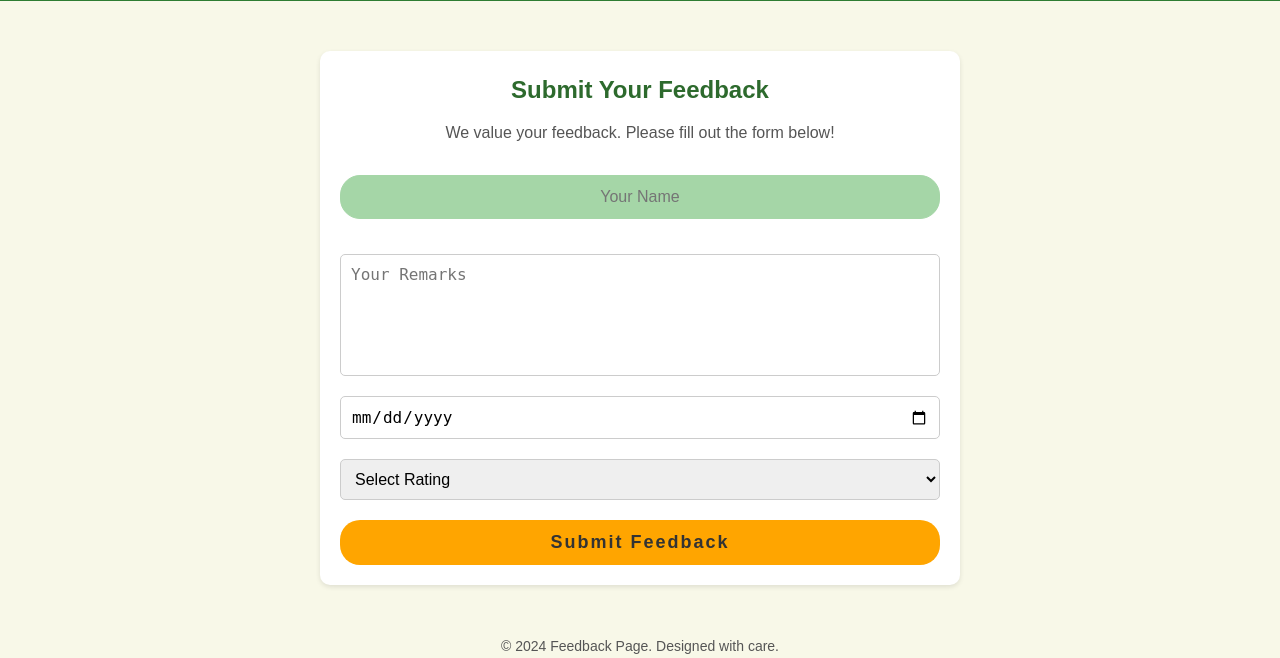
After one commit to OwaisBmsce/Restaurant-FWD, a PHP site: page /review/index3.php in a window 1280 px wide. The commit adds this page. Shown: the part 352-1010 px from the top of the page. Run offline with PHP 8.4, Linux system fonts and the light colour scheme.

Commit message:
reviewBackend

```diff
--- /dev/null
+++ b/HomePage/review/index3.php
@@ -0,0 +1,123 @@
+<!DOCTYPE html>
+<html lang="en">
+<head>
+    <meta charset="UTF-8">
+    <meta name="viewport" content="width=device-width, initial-scale=1.0">
+    <title>Feedback Form</title>
+    <link rel="stylesheet" href="styles.css">
+    <link rel="stylesheet" href="https://cdnjs.cloudflare.com/ajax/libs/font-awesome/6.5.1/css/all.min.css">
+    <style>
+        body {
+            font-family: Arial, sans-serif;
+            background-color: #f8f8e8;
+            margin: 0;
+            padding: 0;
+        }
+        .container {
+            max-width: 600px;
+            margin: 50px auto;
+            padding: 20px;
+            background-color: #fff;
+            border-radius: 10px;
+            box-shadow: 0 2px 5px rgba(0, 0, 0, 0.1);
+        }
+        h1 {
+            font-size: 24px;
+            color: #2d6a2d;
+            text-align: center;
+            margin-bottom: 10px;
+        }
+        p {
+            text-align: center;
+            color: #555;
+            margin-bottom: 30px;
+        }
+        form {
+            display: flex;
+            flex-direction: column;
+            gap: 20px;
+        }
+        input, textarea, select, button {
+            font-size: 16px;
+            padding: 10px;
+            border: 1px solid #ccc;
+            border-radius: 5px;
+        }
+        input:focus, textarea:focus, select:focus {
+            outline: none;
+            border-color: #2d6a2d;
+        }
+        textarea {
+            resize: none;
+            height: 100px;
+        }
+        button {
+            background-color: #ffcc00;
+            color: #000;
+            font-weight: bold;
+            border: none;
+            cursor: pointer;
+        }
+        button:hover {
+            background-color: #e6b800;
+        }
+        .footer {
+            text-align: center;
+            margin-top: 20px;
+            font-size: 14px;
+            color: #555;
+        }
+        .footer a {
+            color: #2d6a2d;
+            text-decoration: none;
+        }
+        .footer a:hover {
+            text-decoration: underline;
+        }
+    </style>
+</head>
+<body>
+    <header>
+        <div class="logo-container">
+            <img src="Logo.png" alt="Restaurant Logo" class="logo"> <!-- Add your logo image here -->
+        </div>
+        <nav>
+            <ul>
+                <li><a href="HomePage.html">Home</a></li>
+                <li><a href="MenuPage.html">Menu</a></li>
+                <li><a href="AboutUsPage.html">About Us</a></li>
+                <li><a href="ContactPage.html">Contact</a></li>
+                <li><a href="http://localhost/reservation/index2.php">Reservation</a></li>
+                <li><a href="http://localhost/review/index3.php">Review</a></li>
+            </ul>
+        </nav>
+    </header>
+    <div class="container">
+        <h1>Submit Your Feedback</h1>
+        <p>We value your feedback. Please fill out the form below!</p>
+        <form id="reviewForm" action="register.php" method="POST">
+            <input type="text" name="name" placeholder="Your Name" required>
+            <textarea name="remarks" placeholder="Your Remarks" required></textarea>
+            <input type="date" name="date" required>
+            <select name="rating" required>
+                <option value="" disabled selected>Select Rating</option>
+                <option value="1">1 - Poor</option>
+                <option value="2">2 - Fair</option>
+                <option value="3">3 - Good</option>
+                <option value="4">4 - Very Good</option>
+                <option value="5">5 - Excellent</option>
+            </select>
+            <button type="submit">Submit Feedback</button>
+        </form>
+    </div>
+    <div class="footer">
+        &copy; 2024 Feedback Page. Designed with care.
+    </div>
+
+    <script src="script.js">
+        function redirectToReview() {
+            window.location.href = 'http://localhost/review/index3.php'; // Redirect to the desired page
+        }
+    </script>
+</body>
+</html>
--- /dev/null
+++ b/HomePage/review/logout.php
@@ -0,0 +1,4 @@
+<?php
+session_destroy();
+header("location: index3.php");
+?>
--- /dev/null
+++ b/HomePage/review/script.js
@@ -0,0 +1,3 @@
+function redirectToReview() {
+    window.location.href = 'http://localhost/review/index3.php'; // Redirect to the desired page
+}
--- a/HomePage/reservations/styles.css
+++ b/HomePage/review/styles.css
@@ -158,81 +158,3 @@ button[type="submit"] {
 button[type="submit"]:hover {
     background-color: #FF8C00; /* Darker shade of orange on hover */
 }
-
-/* Header styles */
-header {
-    display: flex;
-    align-items: center;
-    justify-content: space-between;
-    padding: 20px 20px;
-    background-color: #2E7D32; /* Background color for header */
-    color: white;
-}
-
-.logo-container {
-    margin-right: 20px; /* Space between logo and nav */
-}
-
-.logo {
-    max-height: 50px; /* Adjust logo size */
-}
-
-nav {
-    flex-grow: 1; /* Allow nav to take remaining space */
-}
-
-nav ul {
-    list-style-type: none;
-    display: flex;
-    margin: 0;
-    padding: 0;
-    justify-content: flex-end; /* Align items to the right */
-}
-
-nav li {
-    margin: 0 15px; /* Space between navigation items */
-}
-
-nav a {
-    color: white;
-    text-decoration: none;
-    font-weight: bold;
-}
-
-nav a:hover {
-    text-decoration: underline; /* Underline on hover */
-}
-
-/* Main section styles */
-main {
-    padding: 20px;
-}
-
-#reservation h1 {
-    color: #2E7D32;
-}
-
-form label {
-    display: block;
-    margin: 10px 0 5px;
-}
-
-form input, form button {
-    display: block;
-    width: 100%;
-    padding: 10px;
-    margin-bottom: 15px;
-    border: 1px solid #ccc;
-    border-radius: 5px;
-}
-
-form button {
-    background-color: #2E7D32;
-    color: white;
-    font-weight: bold;
-    cursor: pointer;
-}
-
-form button:hover {
-    background-color: #1B5E20;
-}
```
Also changed, not shown: HomePage/reservations/script.js (deleted, +0 -34 lines), HomePage/review/connect.php (added, +11 -0 lines), HomePage/review/homepage.php (added, +20 -0 lines), HomePage/review/register.php (added, +20 -0 lines), 2 other files.
